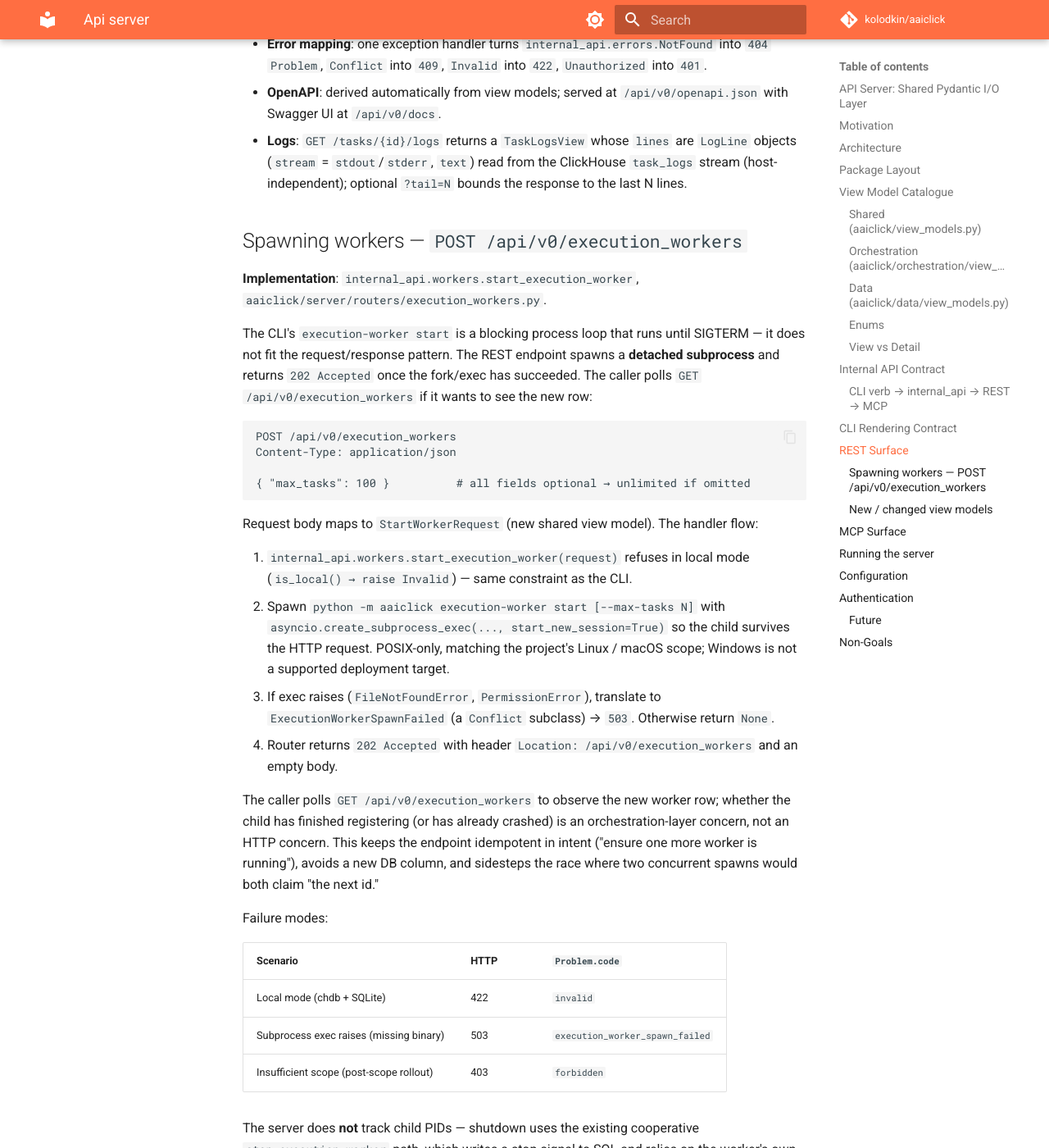
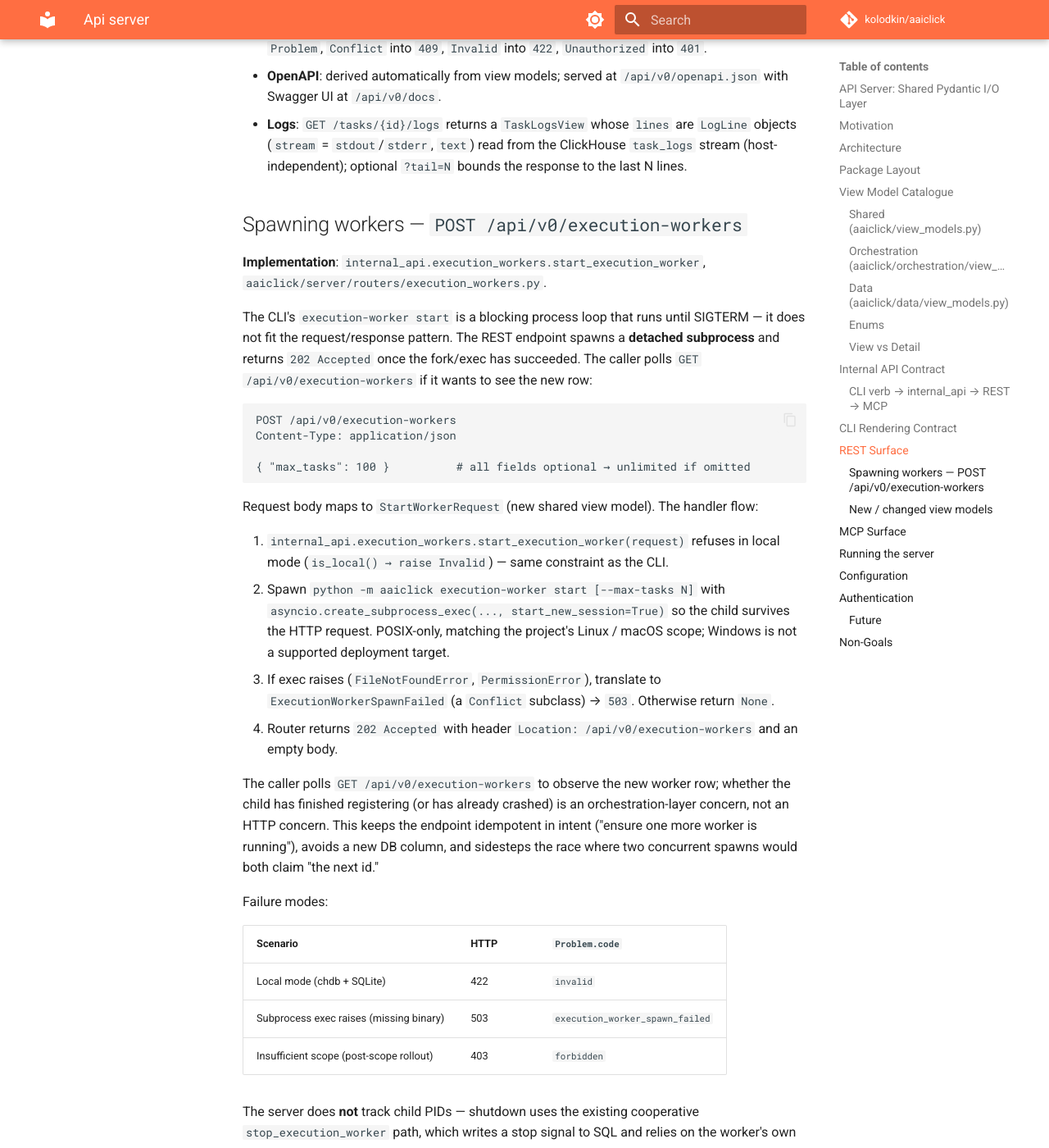
Before and after one commit to kolodkin/aaiclick, an MkDocs documentation site: the page built from docs/api_server.md, in a window 1280 px wide and 1400 px high, scrolled down 7529 px. Shown: the whole window at 82% size. Built offline with MkDocs 1.6.1 and Material for MkDocs 9.7.7, drawn with Linux system fonts in a browser that asks for light colours; comment, search, counter and statistics services are not loaded; some of the changed text lies outside the part shown.

Commit message:
Fix execution-worker spawn command, REST path convention, doc renames
- Fix bug: REST worker-spawn built 'python -m aaiclick execution_worker
  start' (underscore) but the CLI subcommand is 'execution-worker'
  (hyphen), so a spawned distributed worker died with argparse 'invalid
  choice'. Match the hyphenated command (+ test + docstring).
- REST resource kebab-case /execution-workers to match sibling
  /registered-jobs convention (was snake /execution_workers); regenerate
  frontend schema.
- Rename internal argparse vars/handlers (execution_worker_parser,
  _run_execution_worker_list/stop) to match the renamed command.
- Docs: fix stale internal_api.workers / workers.py module paths; revert
  over-applied renames on unrelated concepts (mp-worker module split,
  xdist worker isolation, Basic Worker example).

Co-Authored-By: Claude Opus 4.8 <noreply@anthropic.com>
Claude-Session: https://claude.ai/code/session_011mX5dx4CUMnNrfmYnhj6GM

````diff
--- a/docs/api_server.md
+++ b/docs/api_server.md
@@ -83,7 +83,7 @@ aaiclick/
     registered_jobs.py             list_registered_jobs, register_job,
                                    enable_job, disable_job
     tasks.py                       get_task
-    workers.py                     list_execution_workers, start_execution_worker, stop_execution_worker
+    execution_workers.py                     list_execution_workers, start_execution_worker, stop_execution_worker
     objects.py                     list_objects, get_object, delete_object, purge_objects
     setup.py                       setup, migrate, bootstrap_ollama
   __main__.py                      ← argparse + text/JSON renderers only
@@ -98,7 +98,7 @@ aaiclick/
                                    /jobs/{id}/cancel
       registered_jobs.py           /registered-jobs, enable/disable, run
       tasks.py                     /tasks/{id}
-      workers.py                   /execution_workers, /execution_workers/{id}/stop
+      execution_workers.py                   /execution-workers, /execution-workers/{id}/stop
       objects.py                   /objects, /objects/{name}
     mcp.py                         FastMCP server; tools wrap internal_api.*
 ```
@@ -106,7 +106,7 @@ aaiclick/
 All HTTP routes are mounted under a single versioned prefix —
 **`/api/v0`** — declared once in `server/app.py` as `API_PREFIX` and passed to
 `include_router(..., prefix=API_PREFIX)`. Individual router files declare
-paths *relative* to the prefix (`/jobs`, `/execution_workers`, ...) so the version lives
+paths *relative* to the prefix (`/jobs`, `/execution-workers`, ...) so the version lives
 in exactly one place. The `v0` segment is deliberate: the schema is still
 experimental and may break; the number advances to `v1` once the contract
 stabilises.
@@ -220,9 +220,9 @@ All REST paths share a common `/api/v0` prefix — see
 | `registered-job list`      | `list_registered_jobs(filter)`     | `GET /registered-jobs`             | `list_registered_jobs`    |
 | `job enable <name>`        | `enable_job(name)`                 | `POST /registered-jobs/{n}/enable` | `enable_job`              |
 | `job disable <name>`       | `disable_job(name)`                | `POST /registered-jobs/{n}/disable`| `disable_job`             |
-| `execution-worker list`              | `list_execution_workers(filter)`             | `GET /execution_workers`                     | `list_execution_workers`            |
-| `execution-worker start`             | `start_execution_worker()`                   | `POST /execution_workers`                    | `start_execution_worker`            |
-| `execution-worker stop <id>`         | `stop_execution_worker(id)`                  | `POST /execution_workers/{id}/stop`          | `stop_execution_worker`             |
+| `execution-worker list`              | `list_execution_workers(filter)`             | `GET /execution-workers`                     | `list_execution_workers`            |
+| `execution-worker start`             | `start_execution_worker()`                   | `POST /execution-workers`                    | `start_execution_worker`            |
+| `execution-worker stop <id>`         | `stop_execution_worker(id)`                  | `POST /execution-workers/{id}/stop`          | `stop_execution_worker`             |
 | `data list`                | `list_objects(filter)`             | `GET /objects`                     | `list_objects`            |
 | `data get <name>`          | `get_object(name)`                 | `GET /objects/{name}`              | `get_object`              |
 | `data delete <name>`       | `delete_object(name)`              | `DELETE /objects/{name}`           | `delete_object`           |
@@ -305,19 +305,19 @@ subject to breaking change" to downstream UIs / SDK generators; we graduate to
   ClickHouse `task_logs` stream (host-independent); optional `?tail=N` bounds the
   response to the last N lines.
 
-## Spawning workers — `POST /api/v0/execution_workers`
+## Spawning workers — `POST /api/v0/execution-workers`
 
-**Implementation**: `internal_api.workers.start_execution_worker`,
+**Implementation**: `internal_api.execution_workers.start_execution_worker`,
 `aaiclick/server/routers/execution_workers.py`.
 
 The CLI's `execution-worker start` is a blocking process loop that runs until
 SIGTERM — it does not fit the request/response pattern. The REST
 endpoint spawns a **detached subprocess** and returns `202 Accepted`
-once the fork/exec has succeeded. The caller polls `GET /api/v0/execution_workers`
+once the fork/exec has succeeded. The caller polls `GET /api/v0/execution-workers`
 if it wants to see the new row:
 
 ```
-POST /api/v0/execution_workers
+POST /api/v0/execution-workers
 Content-Type: application/json
 
 { "max_tasks": 100 }          # all fields optional → unlimited if omitted
@@ -326,7 +326,7 @@ Content-Type: application/json
 Request body maps to `StartWorkerRequest` (new shared view model). The
 handler flow:
 
-1. `internal_api.workers.start_execution_worker(request)` refuses in local mode
+1. `internal_api.execution_workers.start_execution_worker(request)` refuses in local mode
    (`is_local() → raise Invalid`) — same constraint as the CLI.
 2. Spawn `python -m aaiclick execution-worker start [--max-tasks N]` with
    `asyncio.create_subprocess_exec(..., start_new_session=True)` so the
@@ -336,9 +336,9 @@ handler flow:
    to `ExecutionWorkerSpawnFailed` (a `Conflict` subclass) → `503`. Otherwise
    return `None`.
 4. Router returns `202 Accepted` with header
-   `Location: /api/v0/execution_workers` and an empty body.
+   `Location: /api/v0/execution-workers` and an empty body.
 
-The caller polls `GET /api/v0/execution_workers` to observe the new worker row;
+The caller polls `GET /api/v0/execution-workers` to observe the new worker row;
 whether the child has finished registering (or has already crashed) is
 an orchestration-layer concern, not an HTTP concern. This keeps the
 endpoint idempotent in intent ("ensure one more worker is running"),
````
Also changed, not shown: docs/example_projects.md (+1 -1 lines), docs/testing.md (+2 -2 lines), 9 other files.
